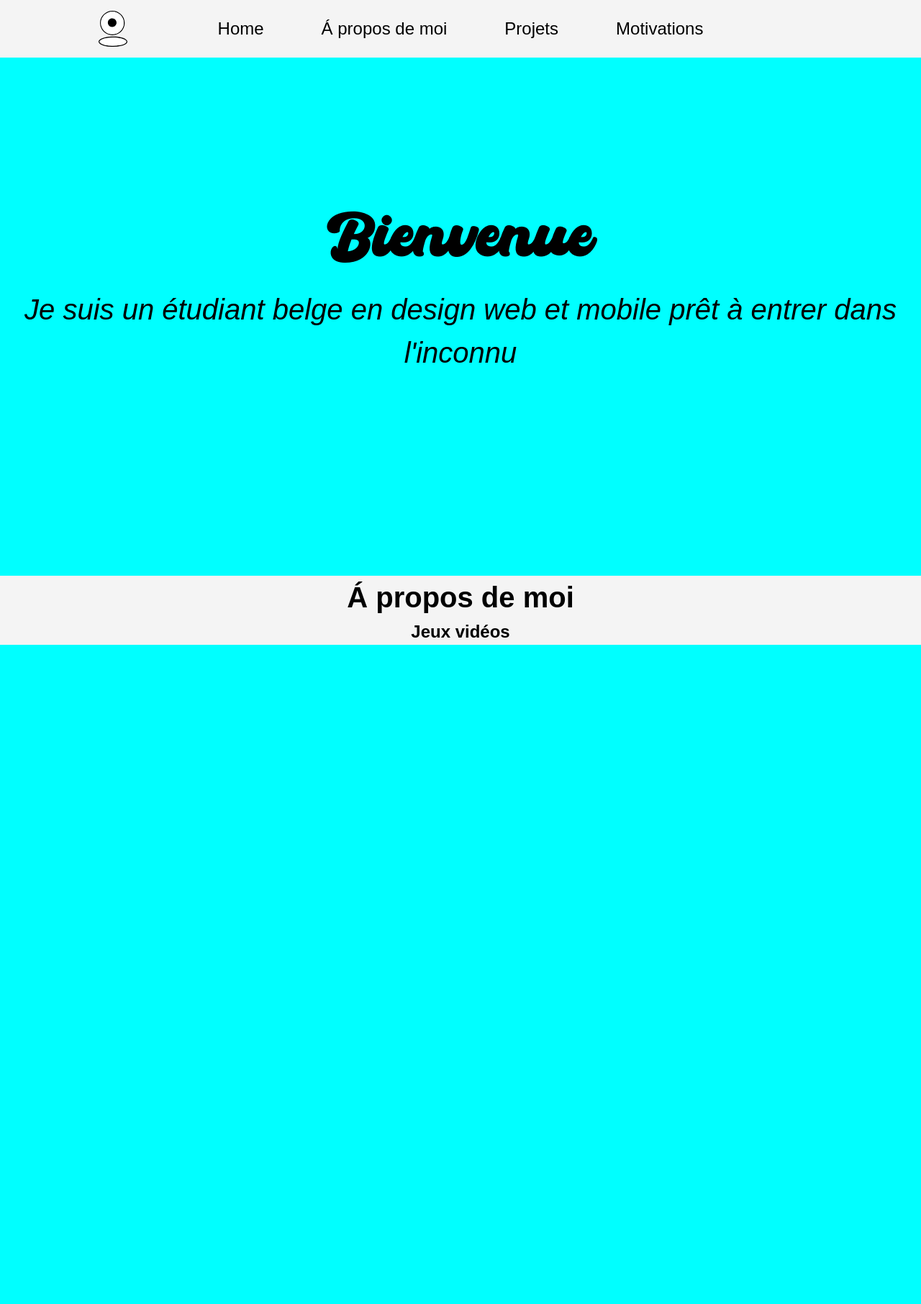
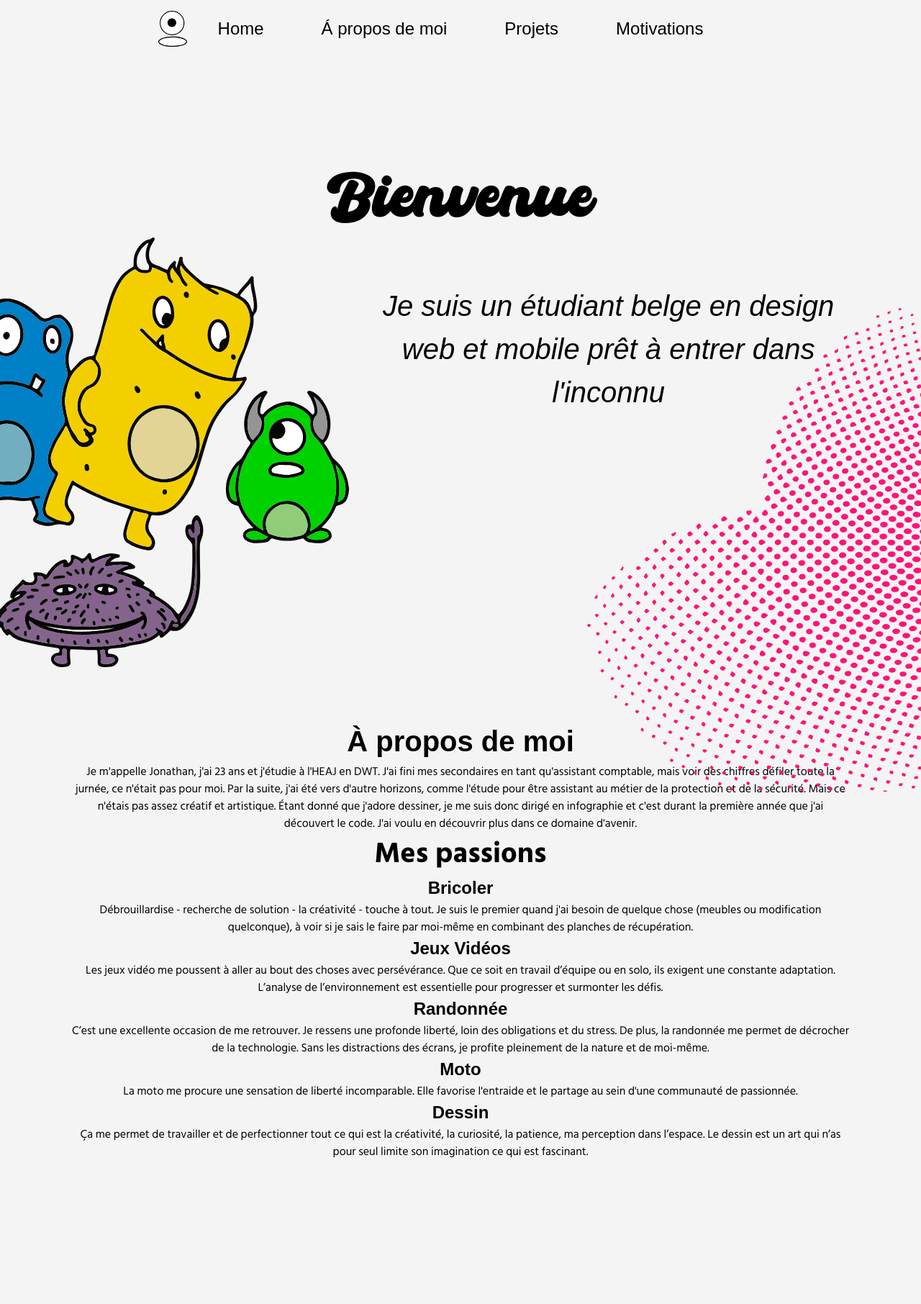
Before and after one commit to dewfrjo/TFA-Portfolio, a PHP site: page / in a window 1280 px wide. Shown: the whole page at 72% size. Before the commit the page ends 896 px from the top, so only its background shows below. Run offline with PHP 8.4, Linux system fonts and the light colour scheme; style sheets or scripts are compiled from the project's sources; some web fonts are replaced.

Commit message:
mise a niveau menu + home et infos partie about me

```diff
--- a/src/styles/app.scss
+++ b/src/styles/app.scss
@@ -41,18 +41,21 @@ h3, a {
   font-family: "Fira Sans Condensed", sans-serif;
   font-style: normal;
 }
-.intro {
+.intro-text {
   font-family: "Fira Sans Condensed", sans-serif;;
   font-size: 35px;
   font-style: italic;
 }
 
 @media (min-width: 819px) {
+  body {
+    margin: 0 100px;
+  }
   h1 {
     font-size: 80px;
   //   margin-top: 170px;
   }
-    h2, .intro {
+  h2, .intro-text {
     font-size: 40px;
   }
   h3, a {
--- a/src/styles/components/_home.scss
+++ b/src/styles/components/_home.scss
@@ -1,10 +1,55 @@
-.home {
-    background-color: aqua;
-
-    margin: 0 0 0 -17px;
+.intro {
+    margin: 0 0 150px -17px;
     width: 100vw;
     height: 100vh;
     display: flex;
     flex-direction: column;
     justify-content: center;
+
+    &__img {
+        display: none;
+    }
+    &__trame {
+        position: absolute;
+        width: 620px;
+        right: -80%;
+        top: 55%;
+    }
 }
+.base-imgH {
+    overflow: hidden;
+    position: absolute;
+    width: 100vw;
+    height: 175vh;
+}
+
+section{
+    margin-bottom: 200px;
+}
+
+@media (min-width: 820px) {
+    .intro {
+        width: 100vw;
+        height: 100vh;
+        margin-bottom: 200px;
+        margin: 0 -100px 200px -100px;
+        &-text {
+            margin-top: 50px;
+            text-align: center;
+            max-width: 30ch;
+            margin-left: 40%;
+        }
+        &__img {
+            display: block;
+            position: absolute;
+            width: 600px;
+            top: 45%;
+            left: -115px;
+        }
+        &__trame {
+            width: 720px;
+            right: -20%;
+            top: 52%;
+        }
+    }
+}
--- a/www/templates/index.twig
+++ b/www/templates/index.twig
@@ -1,7 +1,7 @@
 <!DOCTYPE html>
 <html>
 <head>
-  <title>PHP Project</title>
+  <title>Portfolio</title>
   <meta charset="UTF-8" />
   <meta http-equiv="X-UA-Compatible" content="IE=edge">
 
@@ -31,8 +31,8 @@
       </div>
       <div class="menu__links-container" id="menuLinksContainer">
         <ul class="menu__list">
-          <li class="menu__el" id="home"><a href="#home">Home</a></li>
-          <li class="menu__el" id="a-propos"><a href="#a-propos">Á propos de moi</a></li>
+          <li class="menu__el" id="home"><a href="#accueil">Home</a></li>
+          <li class="menu__el" id="a-propos"><a href="#apropos">Á propos de moi</a></li>
           <li class="menu__el" id="projets"><a href="#projet">Projets</a></li>
           <li class="menu__el" id="motivations"><a href="#motivation">Motivations</a></li>
         </ul>
@@ -40,18 +40,82 @@
     </nav>
   </header>
   <main>
-    <section class="home" id="home">
-      <h1>Bienvenue</h1>
-      <p class="intro">Je suis un étudiant belge en design web et mobile prêt à entrer dans l'inconnu</p>
+    <section id="accueil" class="intro">
+      <div>
+        <h1>Bienvenue</h1>
+        <p class="intro-text">Je suis un étudiant belge en design web et mobile prêt à entrer dans l'inconnu</p>
+      </div>
+      <div class="base-imgH">
+        <img class="intro__img" src="assets/images/decoH.svg" alt="Dessin de 4 petits monstres réalisé à la main par moi-même">
+        <img class="intro__trame" src="assets/images/trame-rose.svg" alt="trame en forme de cercle de couleur rose">
+      </div>
     </section>
-    <section id="a-propos">
-      <h2 class="soustitre">Á propos de moi</h2>
-      <h3 class="soustitre">Jeux vidéos</h3>
+    <section id="apropos">
+      <div>
+        <h2 class="soustitre">À propos de moi</h2>
+        <p>Je m'appelle Jonathan, j'ai 23 ans et j'étudie à l'HEAJ en DWT. J'ai fini mes secondaires en tant qu'assistant comptable, mais voir des chiffres défiler toute la jurnée, ce n'était pas pour moi. Par la suite, j'ai été vers d'autre horizons, comme l'étude pour être assistant au métier de la protection et de la sécurité. Mais ce n'étais pas assez créatif et artistique. Étant donné que j'adore dessiner, je me suis donc dirigé en infographie et c'est durant la première année que j'ai découvert le code. J'ai voulu en découvrir plus dans ce domaine d'avenir.</p>
+      </div>
+
+      <h2>Mes passions</h2>
+      <div class="flip">
+        <div class="front">
+          <h3 class="soustitre">Bricoler</h3>
+          {# <img src="" alt=""> #}
+          {# <img class="front-btn" src="" alt=""> #}
+        </div>
+        <div class="back">
+          <p class="back__text">Débrouillardise - recherche de solution - la créativité - touche à tout. Je suis le premier quand j'ai besoin de quelque chose &#x28;meubles ou modification quelconque&#x29;, à voir si je sais le faire par moi-même en combinant des planches de récupération.</p>
+        </div>
+      </div>
+
+      <div class="flip">
+        <div class="front">
+          <h3 class="soustitre">Jeux Vidéos</h3>
+          {# <img src="" alt=""> #}
+          {# <img class="front-btn" src="" alt=""> #}
+        </div>
+        <div class="back">
+          <p class="back__text">Les jeux vidéo me poussent à aller au bout des choses avec persévérance. Que ce soit en travail d’équipe ou en solo, ils exigent une constante adaptation. L’analyse de l’environnement est essentielle pour progresser et surmonter les défis.</p>
+        </div>
+      </div>
+
+      <div class="flip">
+        <div class="front">
+          <h3 class="soustitre">Randonnée</h3>
+          {# <img src="" alt=""> #}
+          {# <img class="front-btn" src="" alt=""> #}
+        </div>
+        <div class="back">
+          <p class="back__text">C’est une excellente occasion de me retrouver. Je ressens une profonde liberté, loin des obligations et du stress. De plus, la randonnée me permet de décrocher de la technologie. Sans les distractions des écrans, je profite pleinement de la nature et de moi-même.</p>
+        </div>
+      </div>
+
+      <div class="flip">
+        <div class="front">
+          <h3 class="soustitre">Moto</h3>
+          {# <img src="" alt=""> #}
+          {# <img class="front-btn" src="" alt=""> #}
+        </div>
+        <div class="back">
+          <p class="back__text">La moto me procure une sensation de liberté incomparable. Elle favorise l'entraide et le partage au sein d'une communauté de passionnée.</p>
+        </div>
+      </div>
+
+      <div class="flip">
+        <div class="front">
+          <h3 class="soustitre">Dessin</h3>
+          {# <img src="" alt=""> #}
+          {# <img class="front-btn" src="" alt=""> #}
+        </div>
+        <div class="back">
+          <p class="back__text">Ça me permet de travailler et de perfectionner tout ce qui est la créativité, la curiosité, la patience, ma perception dans l’espace. Le dessin est un art qui n’as pour seul limite son imagination ce qui est fascinant.</p>
+        </div>
+      </div>
 
     </section>
-    <section id="projet">
+    <section id="projet" class="">
     </section>
-    <section id="motivation">
+    <section id="motivation" class="">
     </section>
   </main>
   <footer>
```
Also changed, not shown: src/assets/images/ deco-hover-menu.svg (deleted), src/assets/images/deco-btnM.svg (added). Lines whose indentation alone changed are shown as unchanged.
